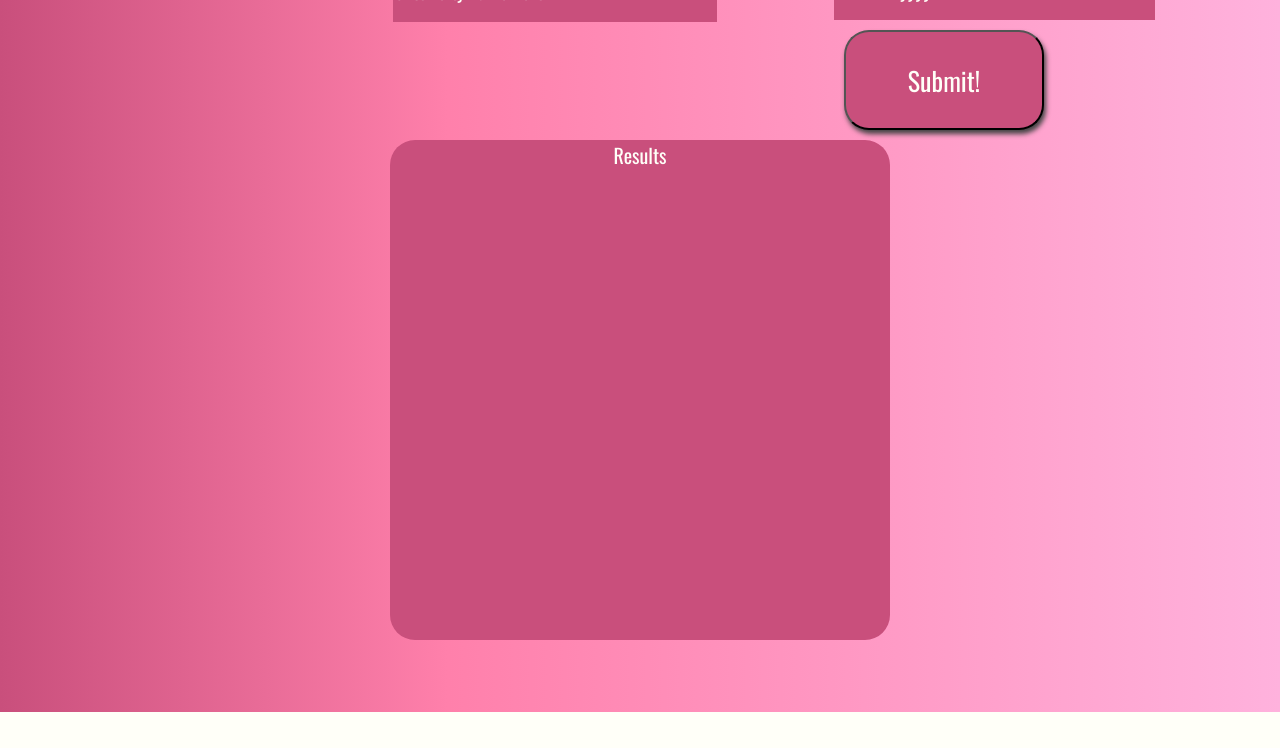
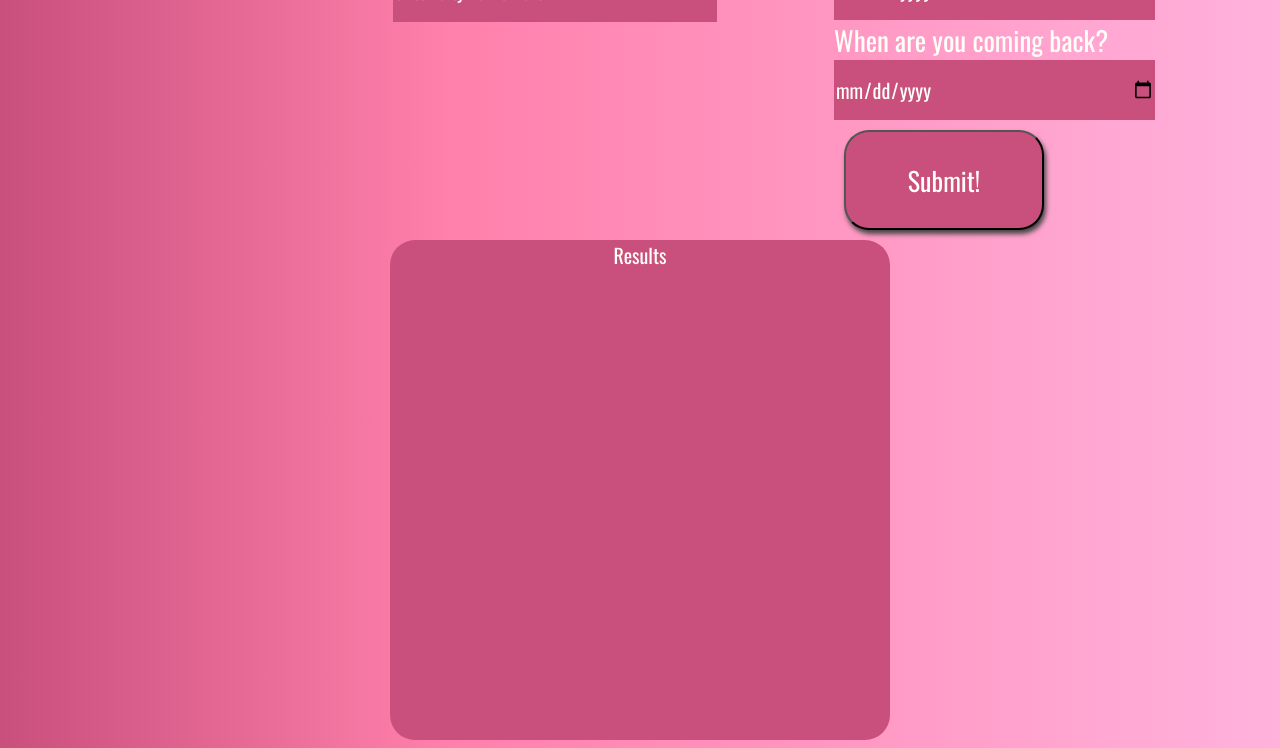
Before and after one commit to joscana/capstoneTravelApp, a website built with webpack: page src/client/views/index.html in a window 1280 px wide. Shown: the part 88-836 px from the top of the page. Before the commit the page ends 800 px from the top, so only its background shows below. Built offline with nearby package versions, Linux system fonts and the light colour scheme; a web font is replaced by a local one.

Commit message:
Return date field

```diff
--- a/src/client/styles/textfields.scss
+++ b/src/client/styles/textfields.scss
@@ -45,6 +45,7 @@ textarea{
     font-family: 'Oswald', sans-serif;
     border-radius: 25px;
 }
+
 /* Reset style for HTML element on active to have no border*/
 input:focus,
 select:focus,
--- a/src/client/views/index.html
+++ b/src/client/views/index.html
@@ -18,7 +18,9 @@
     </div>
     <div class="holder date">
       <label for="inputDate">When are you leaving?</label>
-      <input type="date" id="inputDate" placeholder="Enter the date of your departure here">
+      <input type="date" id="inputDate">
+      <label for= "endDate">When are you coming back?</label>
+      <input type="date" id="endDate">
       <button id="generate" type="submit"> Submit! </button>
     </div>
     <div class="holder entry">
```
